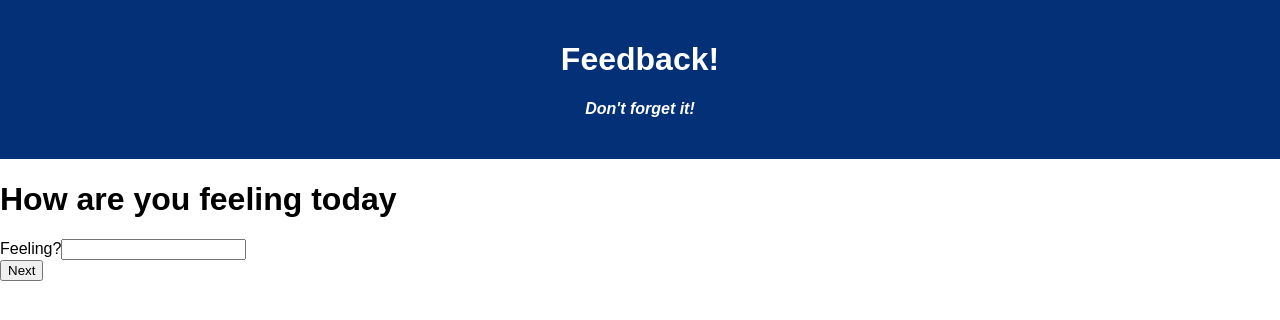
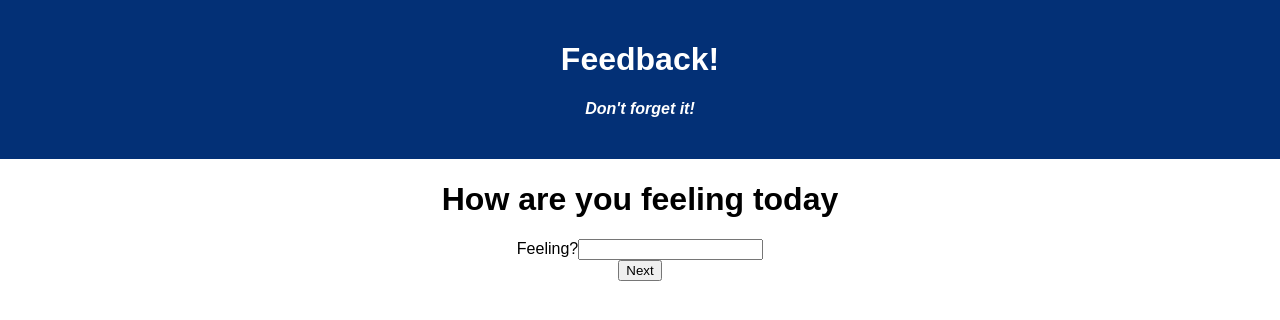
Before and after one commit to James5251996/weekend-redux-feedback-loop, a React (Create React App) app: page / in a window 1280 px wide. Shown: the top 320 px of the page. Built offline with nearby package versions, Linux system fonts and the light colour scheme.

Commit message:
added styling to put everything to the center of the page.

```diff
--- a/src/components/Comments/Comments.jsx
+++ b/src/components/Comments/Comments.jsx
@@ -14,15 +14,11 @@ function Comments() {
     }
 
     function submitComment() {
-        if (personComments.comments === '') {
-            alert('thats not going to work🥲')
-        } else {
             dispatch({
                 type: 'SEND_FEEDBACK',
                 payload: personComments
             })
             history.push('/review')
-        }
     }
 
 
@@ -34,7 +30,9 @@ function Comments() {
                 <input type='text' onChange={setValue} />
             </label>
         </form>
+        <div className='button'>
         <button onClick={submitComment}>Next</button>
+        </div>
     </>)
 }
 
--- a/src/components/Feeling/Feeling.jsx
+++ b/src/components/Feeling/Feeling.jsx
@@ -33,7 +33,9 @@ function Feeling() {
                 <input type='number' onChange={(setValue)} value={personFeeling.feeling} />
             </label>
         </form>
+        <div className='button'>
         <button onClick={submitFeeling}>Next</button>
+        </div>
     </>)
 }
 export default Feeling;
--- a/src/components/Review/Review.jsx
+++ b/src/components/Review/Review.jsx
@@ -32,12 +32,14 @@ function Review() {
     }
 
     return (<>
+    <div className="button">
         <h1>Review Your Feedback</h1>
         <p>Feelings: {feedback.feeling}</p>
         <p>Understanding: {feedback.understanding}</p>
         <p>Support: {feedback.support}</p>
         <p>Comments: {feedback.comments}</p>
         <button onClick={submitReview}>Submit</button>
+        </div>
     </>)
 }
 export default Review
--- a/src/components/Success/Success.jsx
+++ b/src/components/Success/Success.jsx
@@ -15,7 +15,7 @@ function Success () {
     return(<>
         <div>
             <h1>Feedback!</h1>
-            <div>
+            <div className="button">
                 <h1>Thank You🐶</h1>
                 <button onClick={returnToMain}>Leave New Feedback</button>
             </div>
--- a/src/components/Supported/Supported.jsx
+++ b/src/components/Supported/Supported.jsx
@@ -34,7 +34,9 @@ function Supported() {
                 <input type='number' onChange={setValue} />
             </label>
         </form>
-        <button onClick={submitSupport}>Next</button>
+        <div className='button'>
+            <button onClick={submitSupport}>Next</button>
+        </div>
     </>)
 }
 
--- a/src/components/Understanding/Understanding.jsx
+++ b/src/components/Understanding/Understanding.jsx
@@ -35,7 +35,9 @@ function Understanding() {
                 <input type='number' onChange={setValue} />
             </label>
         </form>
+        <div className='button'>
         <button onClick={submitUnderstanding}>Next</button>
+        </div>
     </>)
 }
 
--- a/src/index.css
+++ b/src/index.css
@@ -3,3 +3,12 @@ body {
   padding: 0;
   font-family: sans-serif;
 }
+form {
+  text-align: center;
+}
+h1 {
+  text-align: center;
+}
+.button {
+  text-align: center;
+}
```
